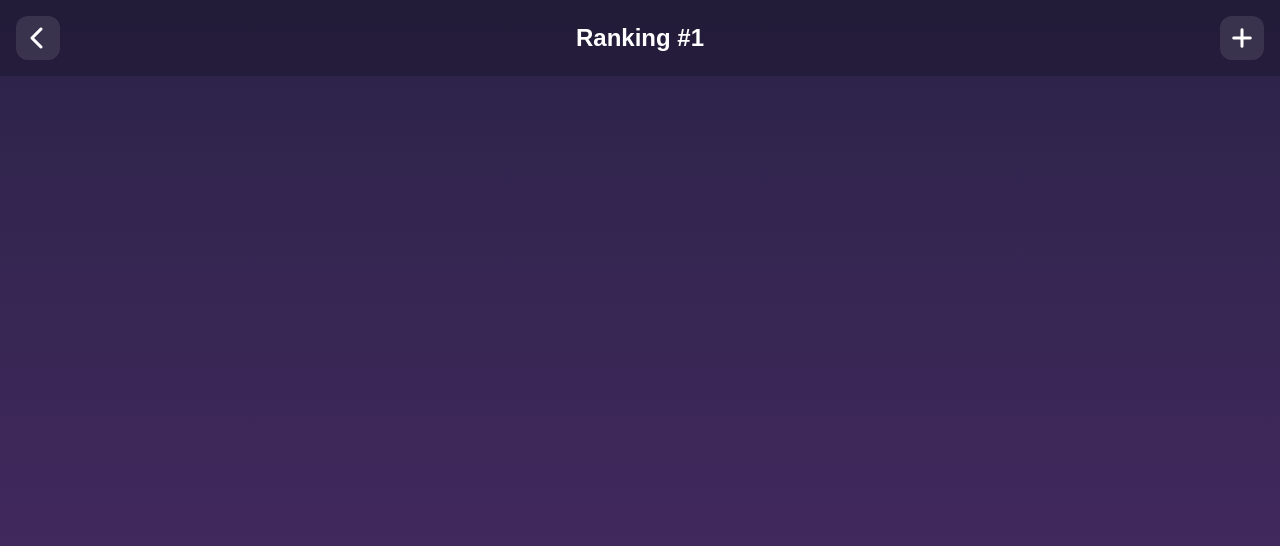
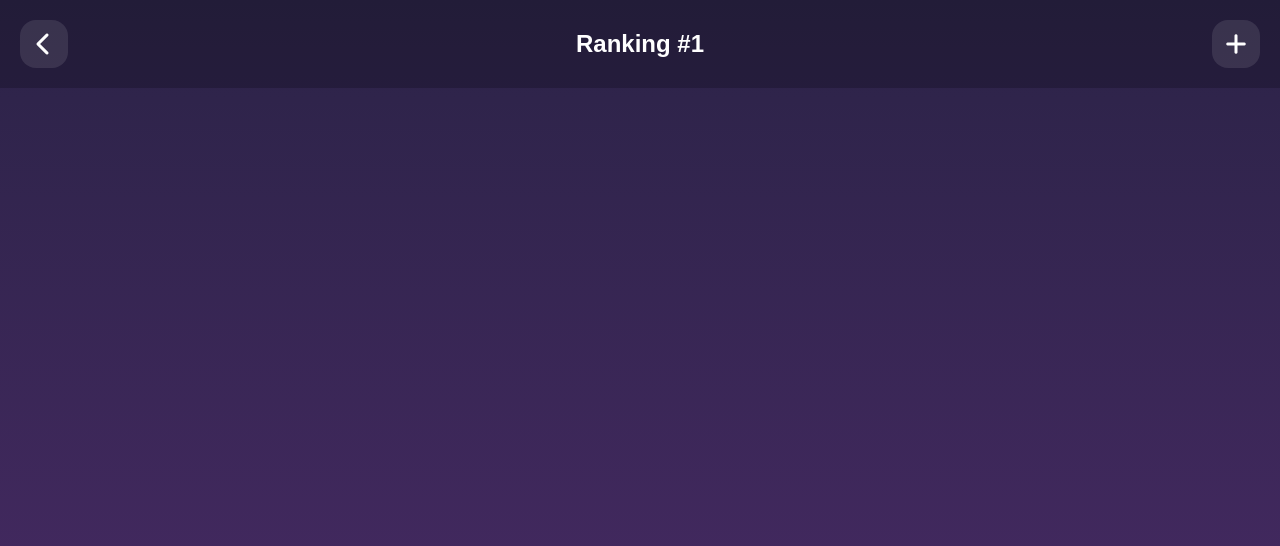
Before and after one commit to Kevinchalien/RankIt-, a plain HTML site: page index.html in a window 1280 px wide. Drawn offline with Linux system fonts and the light colour scheme.

Commit message:
Add files via upload

```diff
--- a/styles.css
+++ b/styles.css
@@ -34,32 +34,32 @@ body {
     display: flex;
     justify-content: space-between;
     align-items: center;
-    padding: 20px;
+    padding: 24px;
     background: rgba(0, 0, 0, 0.2);
     position: relative;
     z-index: 1;
-    min-height: 70px;
+    min-height: 100px;
 }
 
 .header-button {
     background: none;
     border: none;
     color: white;
-    font-size: 28px;
+    font-size: 32px;
     cursor: pointer;
-    width: 48px;
-    height: 48px;
+    width: 56px;
+    height: 56px;
     display: flex;
     align-items: center;
     justify-content: center;
     -webkit-tap-highlight-color: transparent;
     background: rgba(255, 255, 255, 0.1);
-    border-radius: 12px;
+    border-radius: 16px;
 }
 
 .app-header h1 {
     margin: 0;
-    font-size: 24px;
+    font-size: 28px;
     color: white;
 }
 
@@ -267,7 +267,7 @@ body {
     bottom: 0;
     left: 0;
     right: 0;
-    max-height: 85vh;
+    max-height: 40vh;
     transform: translateY(100%);
     transition: transform 0.3s cubic-bezier(0.4, 0, 0.2, 1);
     overflow-y: auto;
@@ -450,14 +450,18 @@ body {
     }
 
     .header-button {
-        width: 44px;
-        height: 44px;
+        width: 48px;
+        height: 48px;
         font-size: 24px;
     }
 
     .app-header {
-        min-height: 60px;
-        padding: 16px;
+        min-height: 80px;
+        padding: 20px;
+    }
+
+    .app-header h1 {
+        font-size: 24px;
     }
 }
 
```
